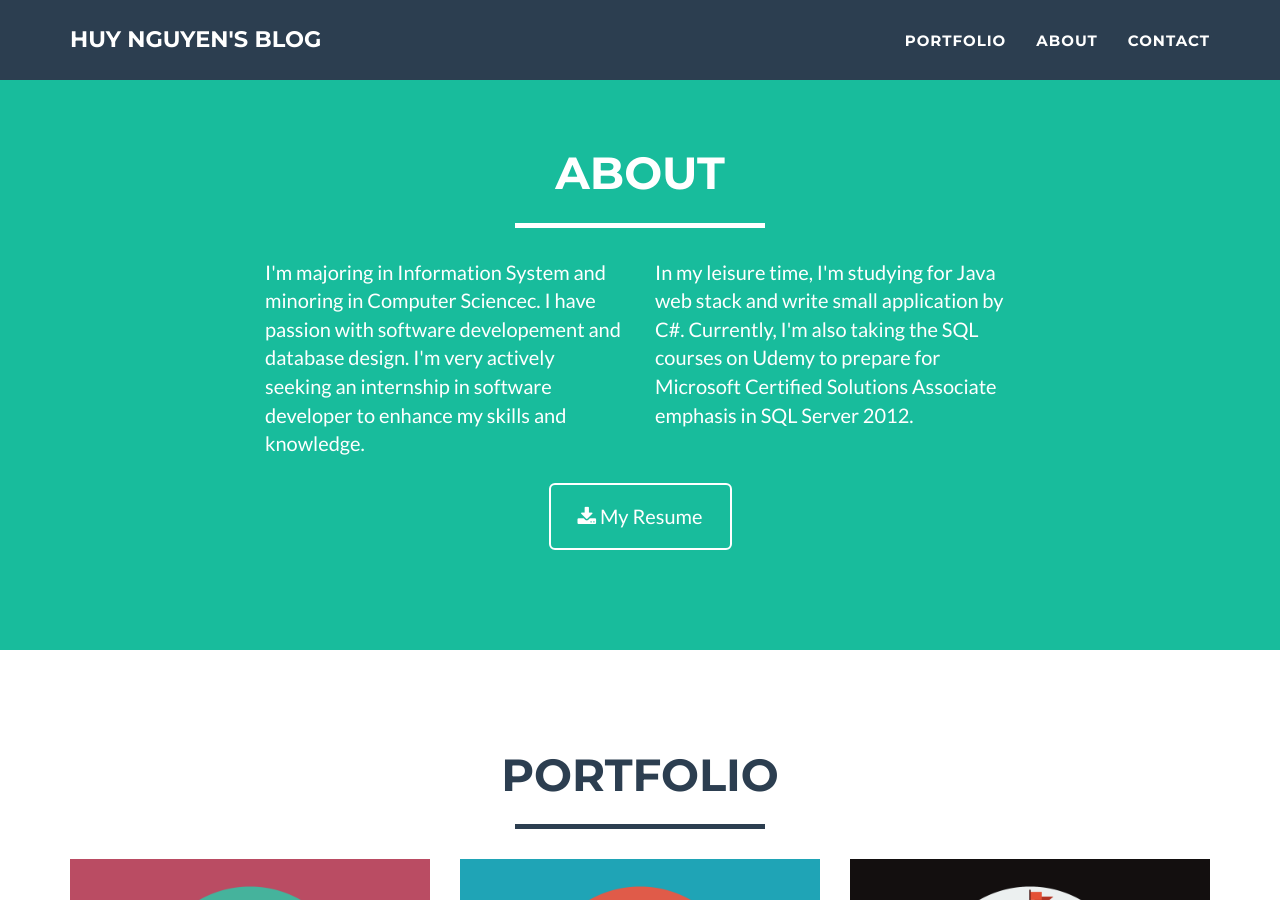
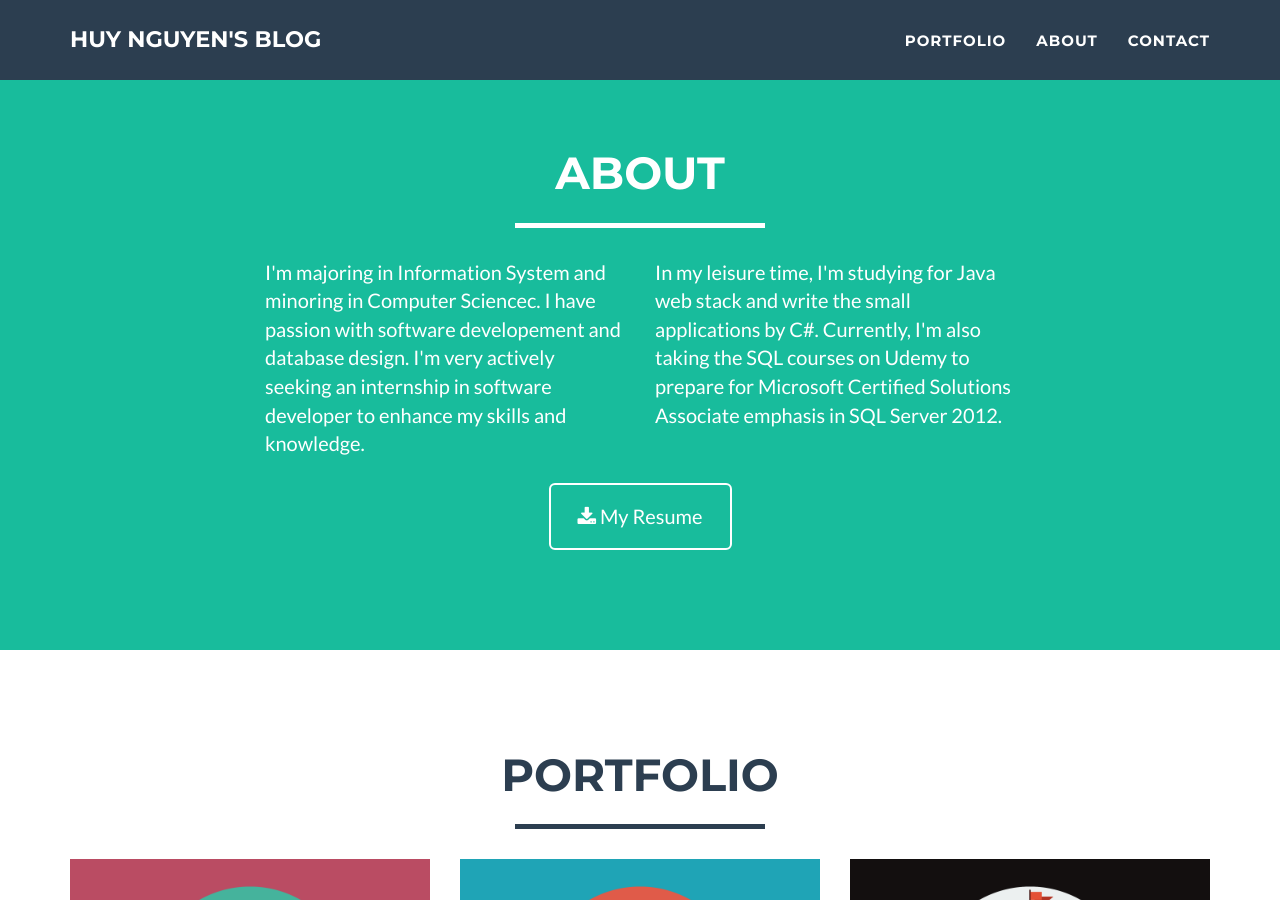
Before and after one commit to huynguyen2412/huynguyen2412.github.io, a Jekyll site: the page built from index.html, in a window 1280 px wide and 900 px high, scrolled down 727 px. Built offline with Jekyll 4.4.1, drawn with Linux system fonts in a browser that asks for light colours; part of the change alters nothing that is shown; some of the changed text lies outside the part shown.

Commit message:
update about, header

```diff
--- a/_config.yml
+++ b/_config.yml
@@ -32,15 +32,15 @@ color:
 
 # Footer settings
 footer:
-  copyright: Dr. Henry Jekyll
-  location: Location
-  social: Around the Web
-  credits: Credits
+  copyright:
+  location: San Diego
+  social:
+  credits:
 
 # Social networks usernames (many more available: google-plus, flickr, dribbble, pinterest, instagram, tumblr, linkedin, etc.)
 social:
-  - title: twitter
-    url: http://twitter.com/jekyllrb
+  - title:
+    url:
   - title: facebook
     url:
   - title: stack-overflow
@@ -56,7 +56,7 @@ address:
   - line:
 
 # Credits content
-credits: 'Freelancer is a free to use, open source Bootstrap theme created by <a href="http://startbootstrap.com">Start Bootstrap</a>.'
+credits: '<a href="http://startbootstrap.com">Start Bootstrap</a>.'
 
 # Build settings
 markdown: kramdown
--- a/_includes/about.html
+++ b/_includes/about.html
@@ -12,7 +12,7 @@
                     <p>I'm majoring in Information System and minoring in Computer Sciencec. I have passion with software developement and database design. I'm very actively seeking an internship in software developer to enhance my skills and knowledge.</p>
                 </div>
                 <div class="col-lg-4">
-                    <p>In my leisure time, I'm studying for Java web stack and write small application by C#. Currently, I'm also taking the SQL courses on Udemy to prepare for Microsoft Certified Solutions Associate emphasis in SQL Server 2012. </p>
+                    <p>In my leisure time, I'm studying for Java web stack and write the small applications by C#. Currently, I'm also taking the SQL courses on Udemy to prepare for Microsoft Certified Solutions Associate emphasis in SQL Server 2012. </p>
                 </div>
                 <div class="col-lg-8 col-lg-offset-2 text-center">
                     <a href="#" class="btn btn-lg btn-outline">
```
